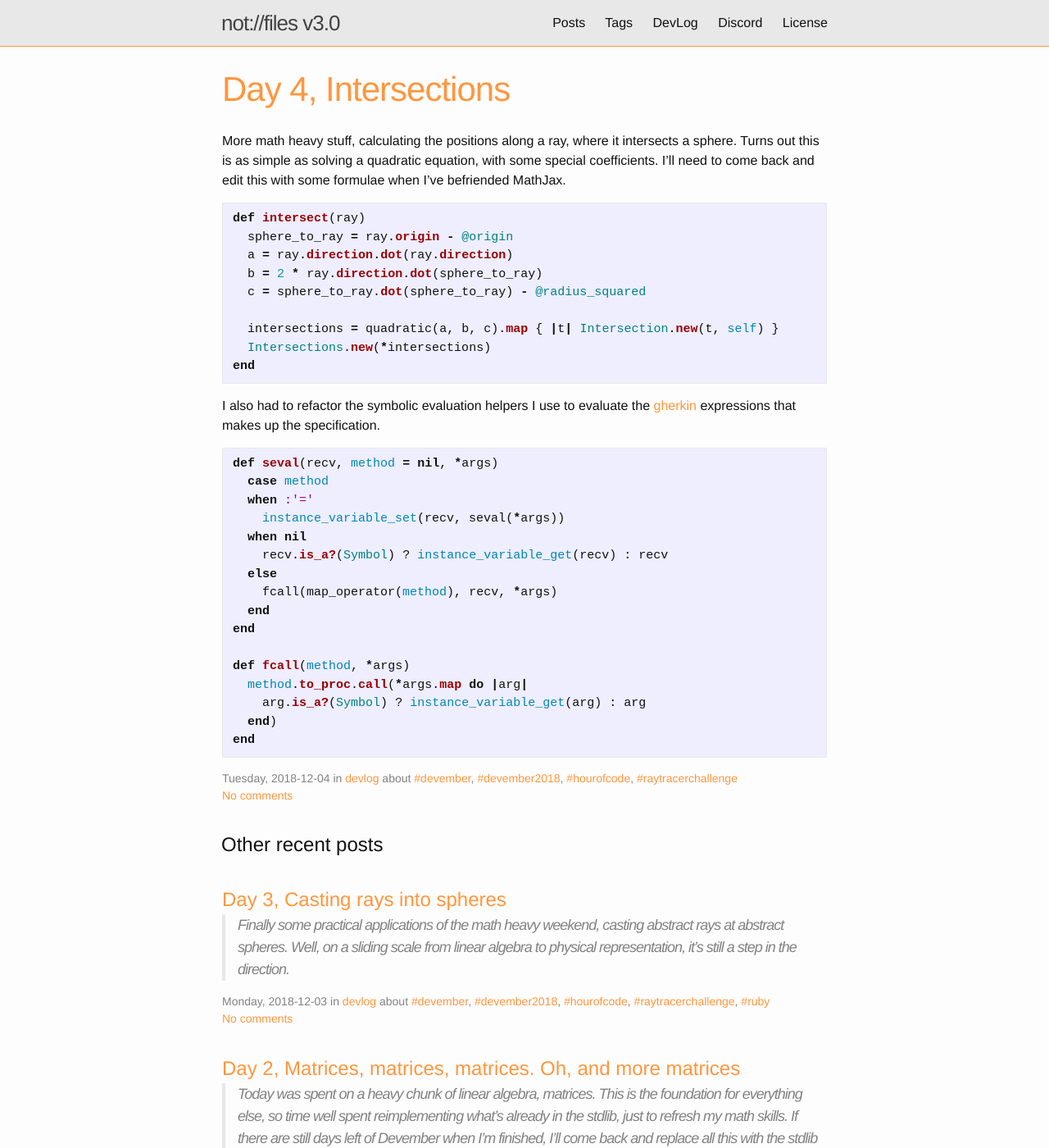
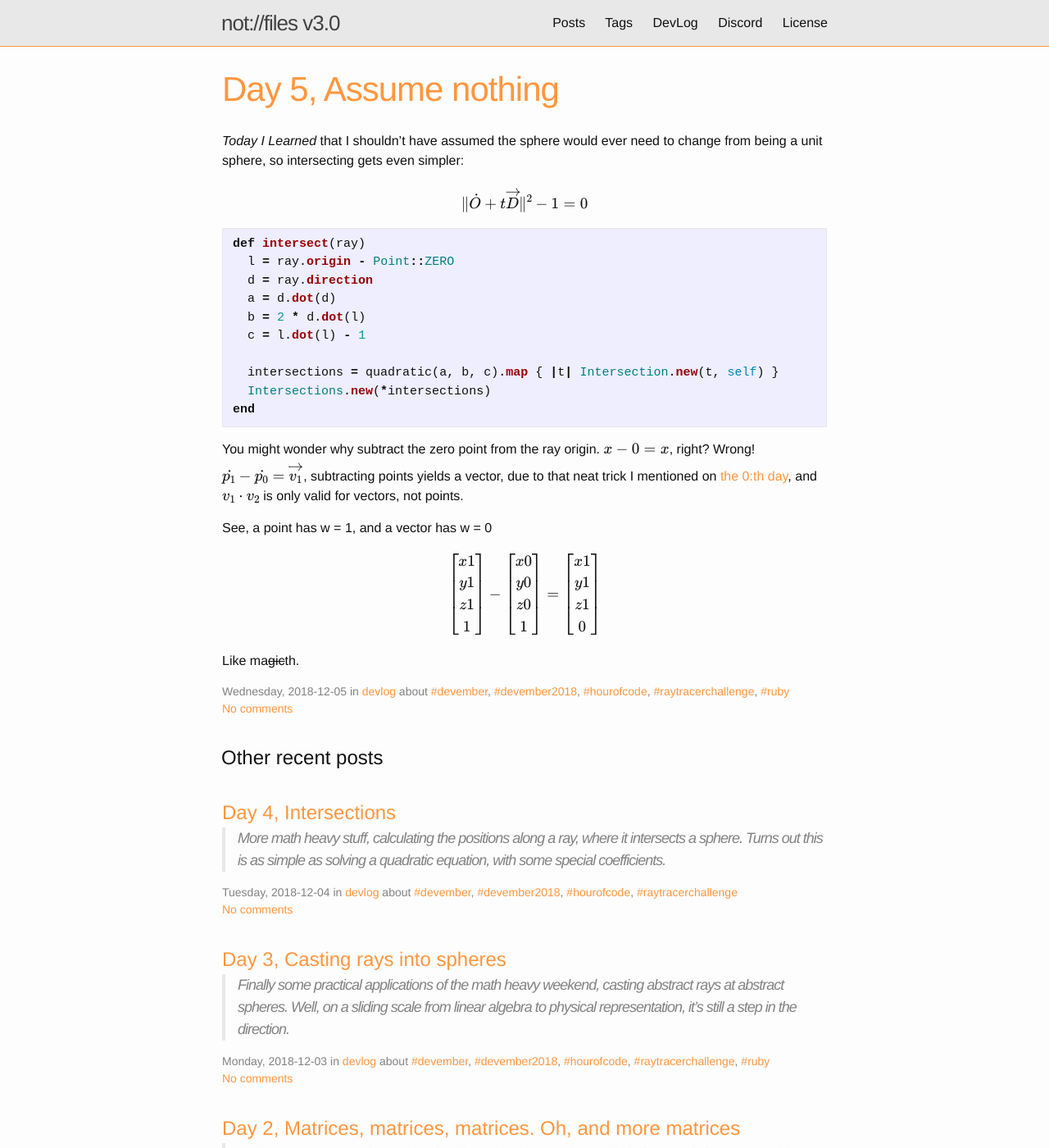
Before and after one commit to notCalle/notcalle.github.io, a Jekyll site: the page built from index.html, in a window 1280 px wide and 1400 px high. Shown: the whole window at 82% size. Built offline with Jekyll 4.4.1, drawn with Linux system fonts in a browser that asks for light colours; formulas are drawn with MathJax 3; comment, search, counter and statistics services are not loaded; some of the changed text lies outside the part shown.

Commit message:
Publish devember day 5, with day 4 mathjax

````diff
--- a/_posts/2018-12-04-day-4-intersections.md
+++ b/_posts/2018-12-04-day-4-intersections.md
@@ -9,7 +9,9 @@ tags:
 title: Day 4, Intersections
 date: '2018-12-04T23:34:42+01:00'
 ---
-More math heavy stuff, calculating the positions along a ray, where it intersects a sphere. Turns out this is as simple as solving a quadratic equation, with some special coefficients. I'll need to come back and edit this with some formulae when I've befriended MathJax.
+More math heavy stuff, calculating the positions along a ray, where it intersects a sphere. Turns out this is as simple as solving a quadratic equation, with some special coefficients.
+
+$$\|\dot{O} + t\overrightarrow{D} - \dot{C}\|^2 = R^2$$
 
 ```ruby
 def intersect(ray)
--- /dev/null
+++ b/_posts/2018-12-05-day-5-bumping-in-to-things.md
@@ -0,0 +1,50 @@
+---
+category: devlog
+layout: post
+tags:
+- devember
+- devember2018
+- hourofcode
+- raytracerchallenge
+- ruby
+title: Day 5, Assume nothing
+date: '2018-12-05T10:45:08+01:00'
+---
+_Today I Learned_ that I shouldn't have assumed the sphere would ever need to change from being a unit sphere, so intersecting gets even simpler:
+
+$$\|\dot{O} + t\overrightarrow{D}\|^2 - 1 = 0$$
+
+```ruby
+def intersect(ray)
+  l = ray.origin - Point::ZERO
+  d = ray.direction
+  a = d.dot(d)
+  b = 2 * d.dot(l)
+  c = l.dot(l) - 1
+
+  intersections = quadratic(a, b, c).map { |t| Intersection.new(t, self) }
+  Intersections.new(*intersections)
+end
+```
+
+You might wonder why subtract the zero point from the ray origin. $$x - 0 = x$$, right? Wrong! $$\dot{p_1} - \dot{p_0} = \overrightarrow{v_1}$$, subtracting points yields a vector, due to that neat trick I mentioned on [the 0:th day][], and $$v_1 \cdot v_2$$ is only valid for vectors, not points.
+
+See, a point has w = 1, and a vector has w = 0
+
+$$
+\begin{bmatrix}
+x1 \\ y1 \\ z1 \\ 1
+\end{bmatrix}
+-
+\begin{bmatrix}
+x0 \\ y0 \\ z0 \\ 1
+\end{bmatrix}
+=
+\begin{bmatrix}
+x1 \\ y1 \\ z1 \\ 0
+\end{bmatrix}
+$$
+
+Like ma~~gic~~th.
+
+[the 0:th day]: /2018/11/30/day-0-tuple-basics/
````
